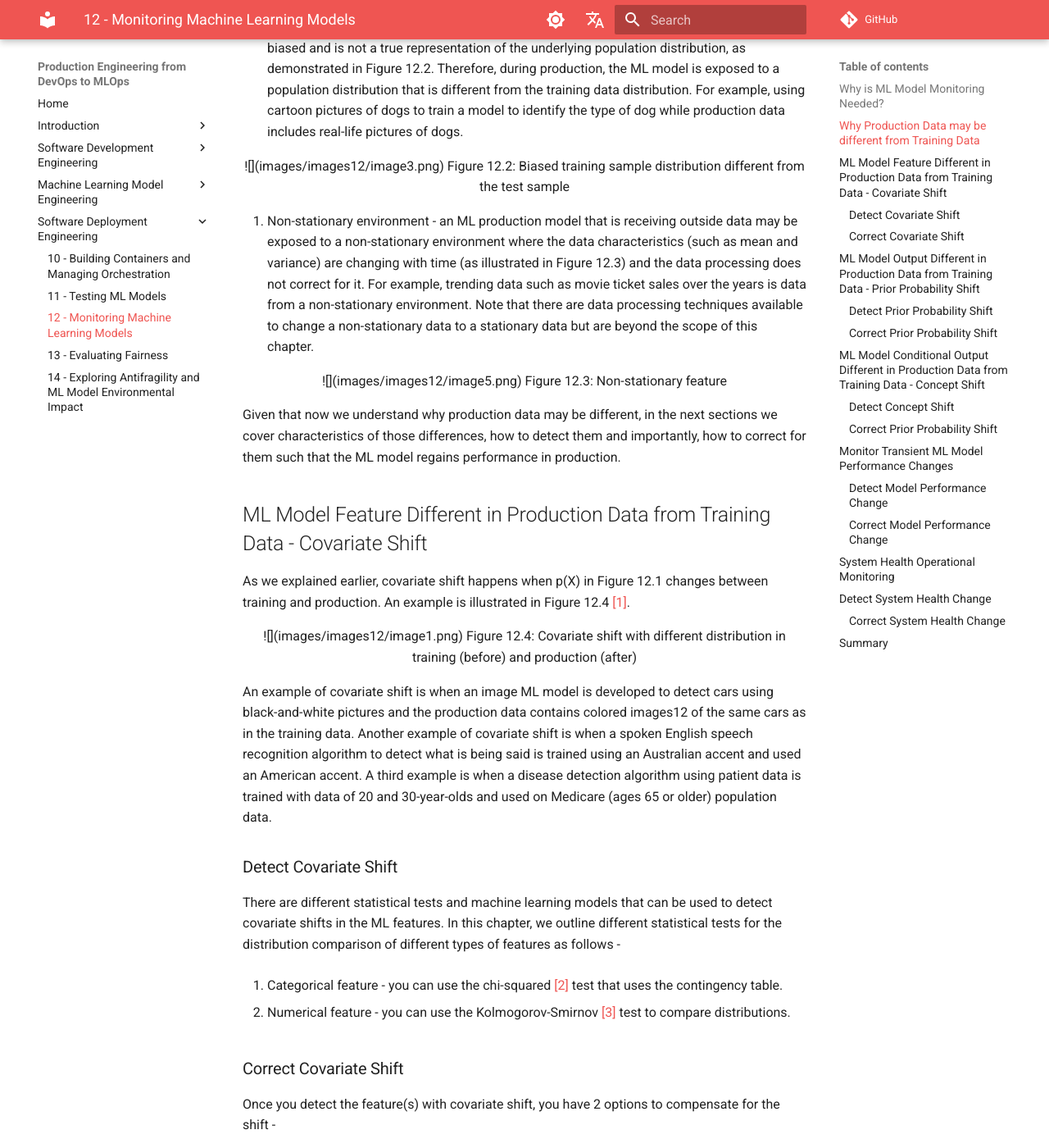
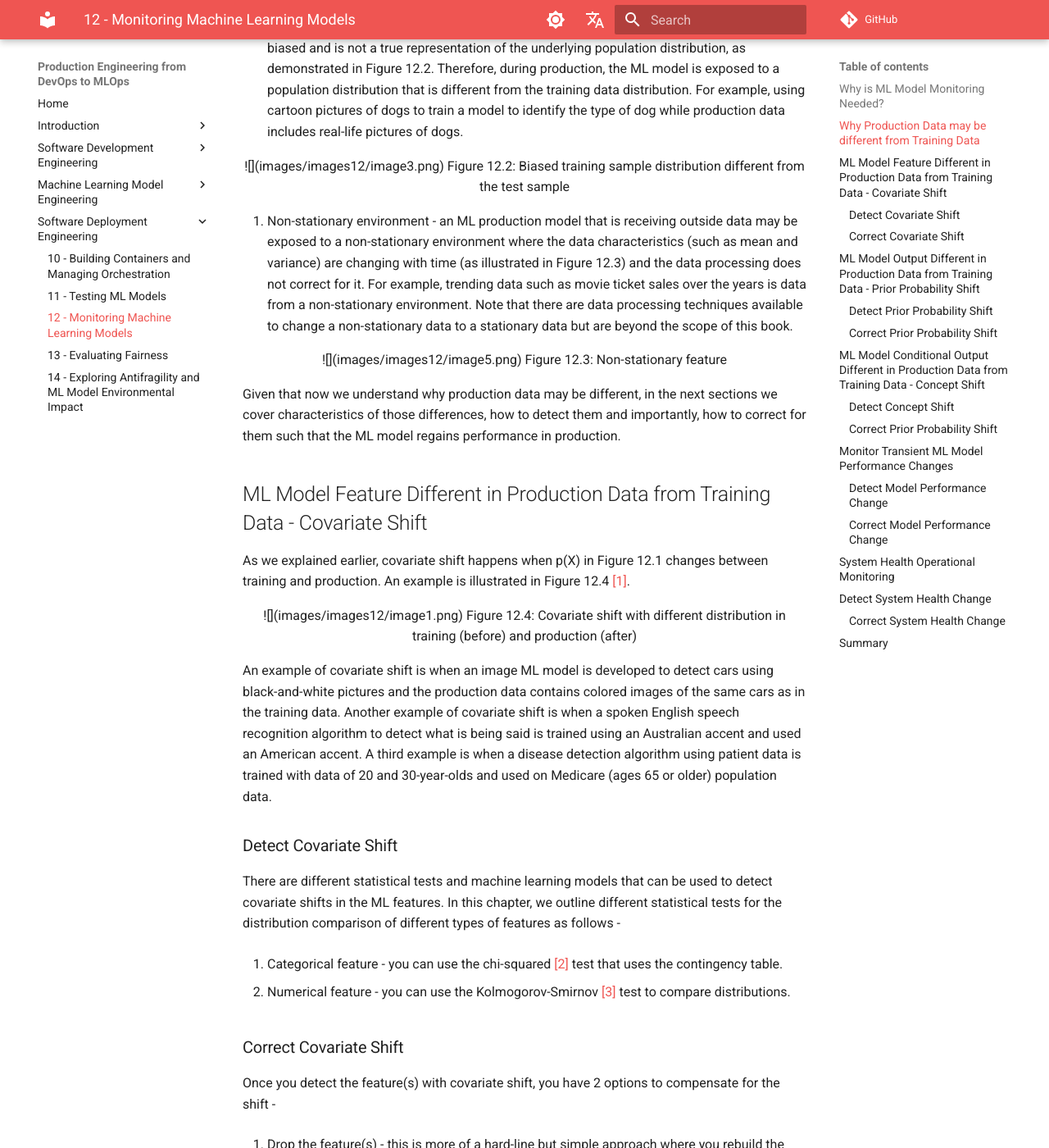
Before and after one commit to sebastiendonadio/devopsmlops, an MkDocs documentation site: the page built from chapters/14-chapter12.md, in a window 1280 px wide and 1400 px high, scrolled down 1439 px. Shown: the whole window at 82% size. Built offline with MkDocs 1.6.1 and Material for MkDocs 9.7.7, drawn with Linux system fonts in a browser that asks for light colours; comment, search, counter and statistics services are not loaded; some of the changed text lies outside the part shown.

Commit message:
Update 14-chapter12.md

```diff
--- a/chapters/14-chapter12.md
+++ b/chapters/14-chapter12.md
@@ -17,7 +17,7 @@
 You need to monitor a ML model in production because the performance of the model may deviate from the performance observed during training. Let us understand how this may happen.
 
 
-As illustrated in Figure 12.1, you can think of a ML model as having data inputs   X   and output   y  . In terms of probabilities, there is the input probability   P(X)  , the input-conditional output probability   P(y|X),   and the output marginal probability   P(y)  .
+As illustrated in Figure 12.1, you can think of a ML model as having data inputs   X   and output   y  . In terms of probabilities, there is the input probability   P(X)  , the (input) conditional output probability   P(y|X),   and the output marginal probability   P(y)  .
 
 
 
@@ -77,7 +77,7 @@
 </center>
 
 
-2.   Non-stationary environment - an ML production model that is receiving outside data may be exposed to a non-stationary environment where the data characteristics (such as mean and variance) are changing with time (as illustrated in Figure 12.3) and the data processing does not correct for it. For example, trending data such as movie ticket sales over the years is data from a non-stationary environment. Note that there are data processing techniques available to change a non-stationary data to a stationary data but are beyond the scope of this chapter.
+2.   Non-stationary environment - an ML production model that is receiving outside data may be exposed to a non-stationary environment where the data characteristics (such as mean and variance) are changing with time (as illustrated in Figure 12.3) and the data processing does not correct for it. For example, trending data such as movie ticket sales over the years is data from a non-stationary environment. Note that there are data processing techniques available to change a non-stationary data to a stationary data but are beyond the scope of this book.
 
 
 <!-- <p align="center">
@@ -121,7 +121,7 @@
 
 </center>
 
-An example of covariate shift is when an image ML model is developed to detect cars using black-and-white pictures and the production data contains colored images12 of the same cars as in the training data. Another example of covariate shift is when a spoken English speech recognition algorithm to detect what is being said is trained using an Australian accent and used an American accent. A third example is when a disease detection algorithm using patient data is trained with data of 20 and 30-year-olds and used on Medicare (ages 65 or older) population data.
+An example of covariate shift is when an image ML model is developed to detect cars using black-and-white pictures and the production data contains colored images of the same cars as in the training data. Another example of covariate shift is when a spoken English speech recognition algorithm to detect what is being said is trained using an Australian accent and used an American accent. A third example is when a disease detection algorithm using patient data is trained with data of 20 and 30-year-olds and used on Medicare (ages 65 or older) population data.
 
 
 ###  Detect Covariate Shift
```
Also changed, not shown: other parts of chapters/14-chapter12.md (+3 -3 lines).
